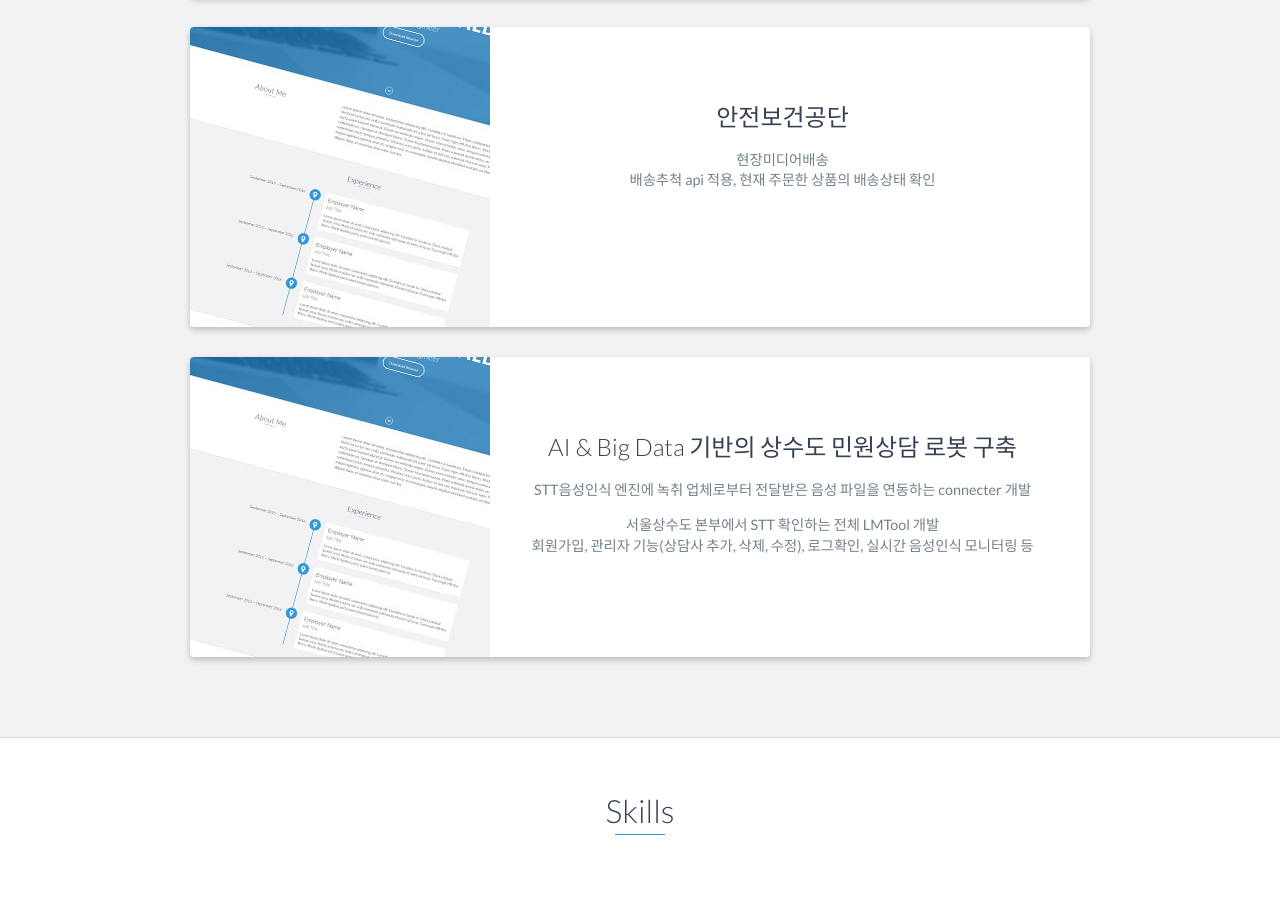
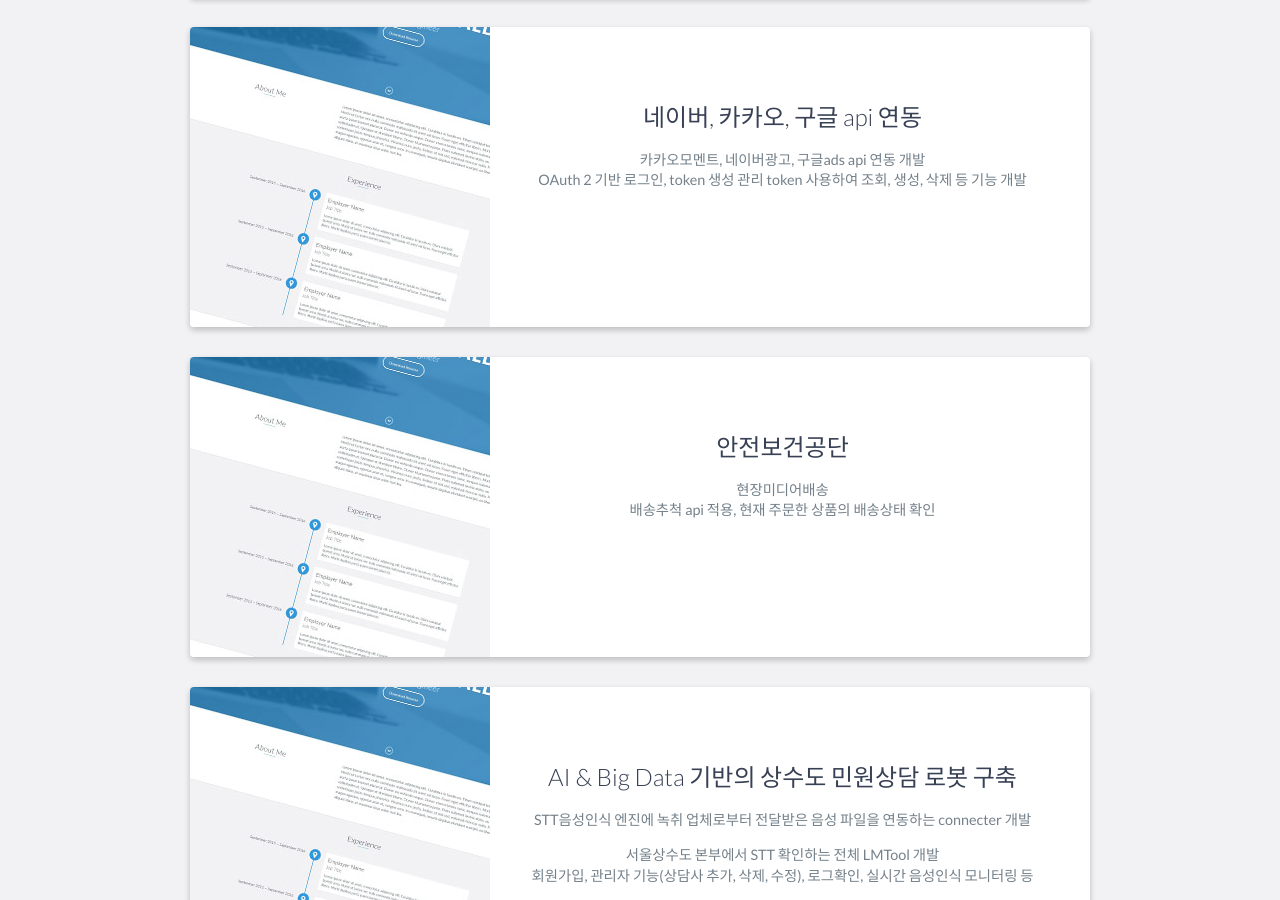
Before and after one commit to Byube/Byube.github.io, a website: page index.html in a window 1280 px wide. Shown: the part 3988-4888 px from the top of the page. Drawn offline with nearby package versions, Linux system fonts and the light colour scheme.

Commit message:
프로젝트 추가

```diff
--- a/index.html
+++ b/index.html
@@ -222,6 +222,24 @@
                     </div>
                     <!-- End .project-image -->
                     <div class="project-info">
+                        <h3>네이버, 카카오, 구글 api 연동</h3>
+                        <p>
+                            카카오모멘트, 네이버광고, 구글ads api 연동 개발 <br>
+                            OAuth 2 기반 로그인, token 생성 관리
+                            token 사용하여 조회, 생성, 삭제 등 기능 개발
+                        </p>
+                       <!--<a href="#">View Project</a>-->
+                    </div>
+                    <!-- End .project-info -->
+                </div>
+                <!-- End .project -->
+
+                <div class="project shadow-large">
+                    <div class="project-image">
+                        <img src="images/project.jpg" />
+                    </div>
+                    <!-- End .project-image -->
+                    <div class="project-info">
                         <h3>안전보건공단</h3>
                         <p>
                             현장미디어배송<br>
```
